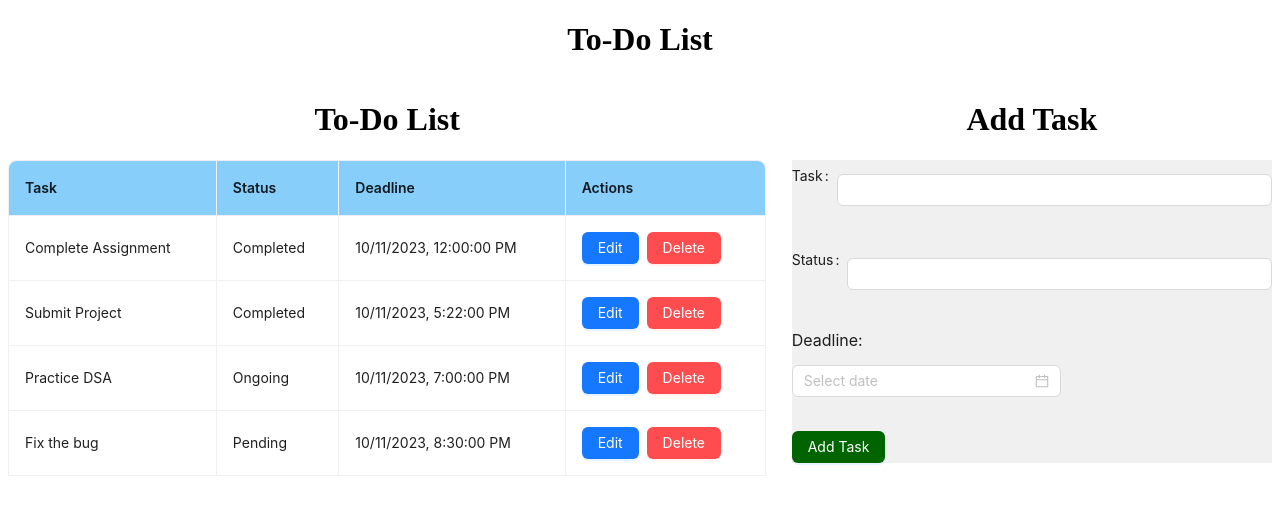
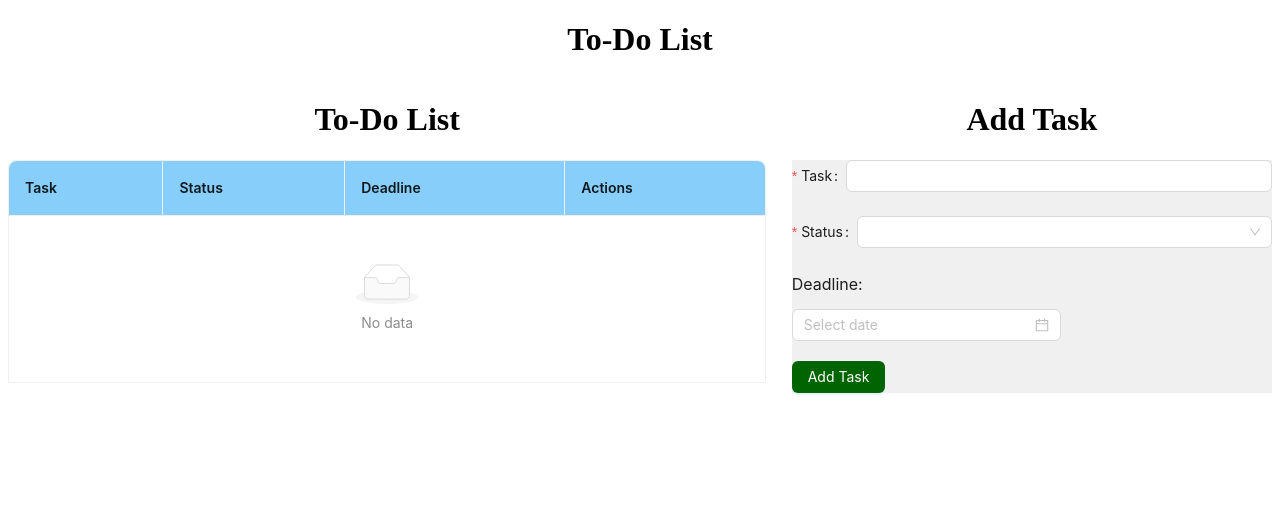
Before and after one commit to chkhng/todolist, a React (Create React App) app: page / in a window 1280 px wide. Shown: the top 514 px of the page. Built offline with nearby package versions, Linux system fonts and the light colour scheme.

Commit message:
todolist

```diff
--- a/package.json
+++ b/package.json
@@ -7,6 +7,7 @@
     "@testing-library/react": "^13.4.0",
     "@testing-library/user-event": "^13.5.0",
     "antd": "^5.17.4",
+    "moment": "^2.30.1",
     "react": "^18.3.1",
     "react-dom": "^18.3.1",
     "react-scripts": "5.0.1",
--- a/src/App.js
+++ b/src/App.js
@@ -1,67 +1,39 @@
-import { Button, DatePicker, Form, Input, Space, Table, Typography} from 'antd';
-import React, { useState } from 'react';
+import { Button, Form, Input, Table, Select } from 'antd';
+import React, { useEffect, useState } from 'react';
 import './App.css';
+import Task from './Task.js';
 
-const { Text } = Typography;
 
-const onOk = (value) => {
-  console.log('onOk: ', value);
+const loadData = () => {
+  const data = localStorage.getItem('tasks');
+  return data ? JSON.parse(data) : [];
 };
 
-const Task = ({ onDateChange }) => (
-  <Space direction="vertical" size={12}>
-    <Text className="font" style={{ textAlign: 'left' }}>Deadline:</Text>
-    <DatePicker
-      showTime
-      onChange={(value, dateString) => {
-        onDateChange(dateString);
-      }}
-      onOk={onOk}
-    />
-  </Space>
-);
+
+const saveData = (data) => {
+  localStorage.setItem('tasks', JSON.stringify(data));
+};
 
 const App = () => {
   const [form] = Form.useForm();
-  const [dataSource, setDataSource] = useState([
-    {
-      key: '1',
-      task: 'Complete Assignment',
-      status: 'Completed',
-      time: '10/11/2023, 12:00:00 PM',
-    },
-    {
-      key: '2',
-      task: 'Submit Project',
-      status: 'Completed',
-      time: '10/11/2023, 5:22:00 PM',
-    },
-    {
-      key: '3',
-      task: 'Practice DSA',
-      status: 'Ongoing',
-      time: '10/11/2023, 7:00:00 PM',
-    },
-    {
-      key: '4',
-      task: 'Fix the bug',
-      status: 'Pending',
-      time: '10/11/2023, 8:30:00 PM',
-    },
-  ]);
-
+  const [dataSource, setDataSource] = useState(loadData());
   const [editingTask, setEditingTask] = useState(null);
   const [deadline, setDeadline] = useState(null);
+
+  useEffect(() => {
+    saveData(dataSource);
+  }, [dataSource]);
 
   const handleAddTask = (values) => {
     const newTask = {
       key: `${dataSource.length + 1}`,
       task: values.task,
       status: values.status,
-      time: deadline,
+      deadline: deadline,
     };
     setDataSource([...dataSource, newTask]);
     form.resetFields();
+    setDeadline(null);
   };
 
   const handleDeleteTask = (key) => {
@@ -71,19 +43,20 @@ const App = () => {
   const handleEditTask = (record) => {
     setEditingTask(record);
     form.setFieldsValue(record);
-    setDeadline(record.time);
+    setDeadline(record.deadline);
   };
 
   const handleUpdateTask = (values) => {
     setDataSource(
       dataSource.map((item) =>
         item.key === editingTask.key
-          ? { ...item, task: values.task, status: values.status, time: deadline }
+          ? { ...item, task: values.task, status: values.status, deadline: deadline }
           : item
       )
     );
     setEditingTask(null);
     form.resetFields();
+    setDeadline(null);
   };
 
   const columns = [
@@ -99,8 +72,8 @@ const App = () => {
     },
     {
       title: 'Deadline',
-      dataIndex: 'time',
-      key: 'time',
+      dataIndex: 'deadline',
+      key: 'deadline',
     },
     {
       title: 'Actions',
@@ -124,7 +97,7 @@ const App = () => {
       <div style={{ display: 'flex', flexDirection: 'row', justifyContent: 'space-between' }}>
         <div style={{ width: '60%', height: '40px' }}>
           <h1 style={{ textAlign: 'center' }}>To-Do List</h1>
-          <Table pagination={false} className="custom-table" dataSource={dataSource} columns={columns} bordered/>
+          <Table pagination={false} className="custom-table" dataSource={dataSource} columns={columns} bordered />
         </div>
         <div style={{ width: '38%' }}>
           <h1 style={{ textAlign: 'center' }}>{editingTask ? 'Edit Task' : 'Add Task'}</h1>
@@ -138,24 +111,24 @@ const App = () => {
               className="font"
               label="Task"
               name="task"
-              rules={[{message: 'Enter Task' }]}
+              rules={[{ required: true, message: 'Enter Task' }]}
             >
-            <pre>
-            <Input />
-            </pre>
+              <Input />
             </Form.Item>
             <Form.Item
               className="font"
               label="Status"
               name="status"
-              rules={[{ message: 'Enter Status' }]}
+              rules={[{ required: true, message: 'Select Status' }]}
             >
-            <pre>
-            <Input />
-            </pre>
+              <Select>
+                <Select.Option value="Completed">Completed</Select.Option>
+                <Select.Option value="Ongoing">Ongoing</Select.Option>
+                <Select.Option value="Pending">Pending</Select.Option>
+              </Select>
             </Form.Item>
 
-            <pre><Task onDateChange={setDeadline} /></pre>
+            <Task onDateChange={setDeadline} initialValue={deadline} />
             <Form.Item>
               <Button type="primary" style={{ background: 'darkgreen', marginTop: '20px' }} htmlType="submit">
                 {editingTask ? 'Update Task' : 'Add Task'}
@@ -166,6 +139,7 @@ const App = () => {
                   onClick={() => {
                     setEditingTask(null);
                     form.resetFields();
+                    setDeadline(null);
                   }}
                 >
                   Cancel
--- /dev/null
+++ b/src/Task.js
@@ -0,0 +1,24 @@
+import React from 'react';
+import {  DatePicker, Space,Typography} from 'antd';
+import moment from 'moment';
+
+const { Text } = Typography;
+
+const onOk = (value) => {
+    console.log('onOk: ', value);
+  };
+const Task = ({ onDateChange, initialValue }) => (
+    <Space direction="vertical" size={12}>
+      <Text className="font" style={{ textAlign: 'left' }}>Deadline:</Text>
+      <DatePicker
+
+        showTime
+        onChange={(_value, dateString) => {
+          onDateChange(dateString);
+        }}
+        onOk={onOk}
+        value={initialValue ? moment(initialValue, 'MM/DD/YYYY, h:mm:ss A') : null}
+      />
+    </Space>
+  );
+export default Task
```
Also changed, not shown: 1 other file (tests, documents, lock files or other folders).
